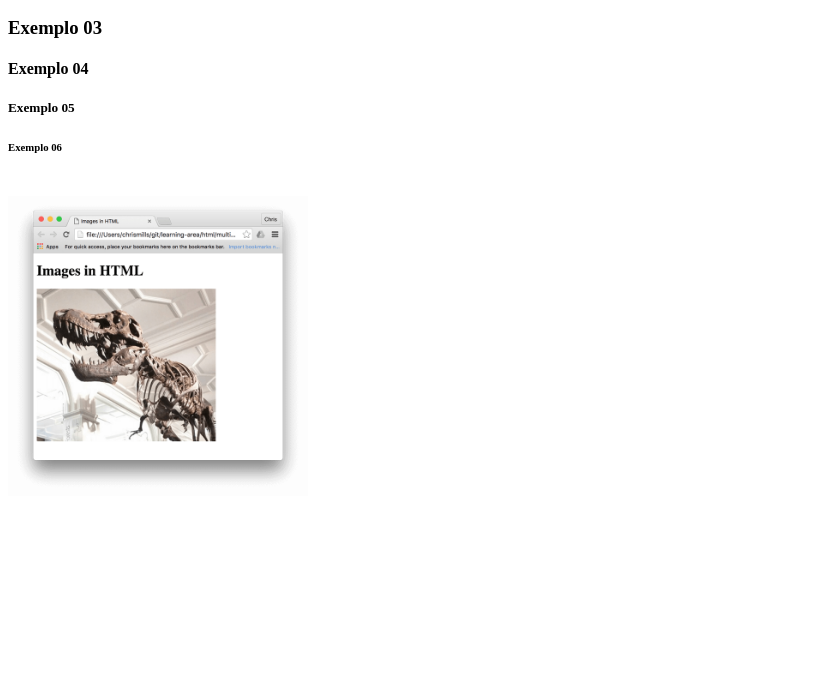
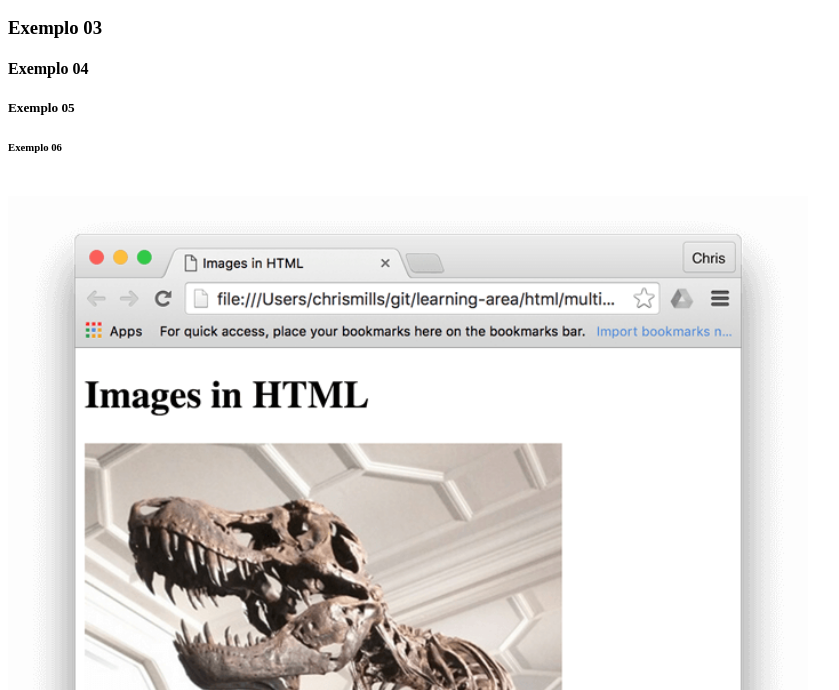
Before and after one commit to R-Fontoura/Auladate1510, a plain HTML site: page index.html in a window 1280 px wide. Shown: the part 110-800 px from the top of the page, without its empty margins (0-839 px from the left). Drawn offline with Linux system fonts and the light colour scheme.

Commit message:
h800w800

```diff
--- a/index.html
+++ b/index.html
@@ -18,7 +18,7 @@
 
 
 
-<img src="dinossauro.jpg" alt="Esqueleto Jurassico" height="300" width="300" title="Imagem aleatoria da net" >
+<img src="dinossauro.jpg" alt="Esqueleto Jurassico" height="800" width="800" title="Imagem aleatoria da net" >
 
 </body>
 </html>
```
